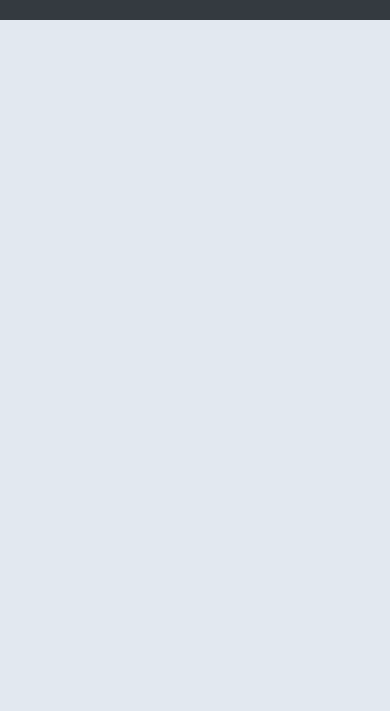
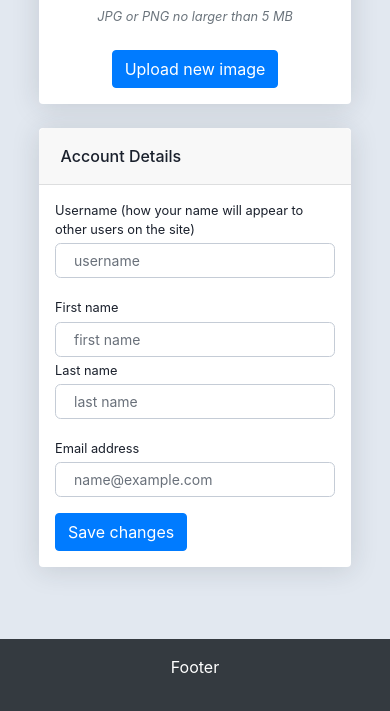
Before and after one commit to JackPflaum/RateMyIdea, a Django app: a page that uses RateMyIdea/templates/edit_profile.html in a window 390 px wide. Shown: the part 922-1633 px from the top of the page. Before the commit the page ends 942 px from the top, so only its background shows below. Run offline with Django 4.2, Linux system fonts and the light colour scheme; a user stored in the database is signed in; tables that the repository leaves empty hold one stand-in row (values such as "Sample post"); some libraries are stand-ins or nearby versions.

Commit message:
Used online bootstrap template to redesign 'edit_profile' page.

```diff
--- a/RateMyIdea/ideas/views.py
+++ b/RateMyIdea/ideas/views.py
@@ -203,7 +203,8 @@ def author(request, slug):
 @login_required
 def edit_profile(request, slug):
     """update author profile with the ability to change avatar and about info"""
-    context ={}
+    author = get_object_or_404(Author, slug=slug)
+    context ={'author': author}
     return render(request, 'edit_profile.html', context)
 
 
--- a/RateMyIdea/static/css/styles.css
+++ b/RateMyIdea/static/css/styles.css
@@ -188,7 +188,7 @@ a:hover {
 
 
 
-/*-------------------------------Author Page-------------------------------------*/
+/*-------------------------------Profile Page-------------------------------------*/
 .line-spacing p{
     margin-bottom: 0.5em;
 }
@@ -901,10 +901,61 @@ body{margin-top:20px;
         margin-left: 1rem;
         margin-right: 1rem;
     }
-/*
-    .btn-danger-soft {
-        color: #000;
-        background-color: #f1e0e3;
-        border-color: #f1e0e3;
-    }
-     */
+
+
+/*-------------------------------Edit Profile Page-------------------------------------*/
+.img-account-profile {
+    height: 10rem;
+}
+.rounded-circle {
+    border-radius: 50% !important;
+}
+.card {
+    box-shadow: 0 0.15rem 1.75rem 0 rgb(33 40 50 / 15%);
+}
+.card .card-header {
+    font-weight: 500;
+}
+.card-header:first-child {
+    border-radius: 0.35rem 0.35rem 0 0;
+}
+.card-header {
+    padding: 1rem 1.35rem;
+    margin-bottom: 0;
+    background-color: rgba(33, 40, 50, 0.03);
+    border-bottom: 1px solid rgba(33, 40, 50, 0.125);
+}
+.form-control, .dataTable-input {
+    display: block;
+    width: 100%;
+    padding: 0.875rem 1.125rem;
+    font-size: 0.875rem;
+    font-weight: 400;
+    line-height: 1;
+    color: #69707a;
+    background-color: #fff;
+    background-clip: padding-box;
+    border: 1px solid #c5ccd6;
+    -webkit-appearance: none;
+    -moz-appearance: none;
+    appearance: none;
+    border-radius: 0.35rem;
+    transition: border-color 0.15s ease-in-out, box-shadow 0.15s ease-in-out;
+}
+
+.nav-borders .nav-link.active {
+    color: #0061f2;
+    border-bottom-color: #0061f2;
+}
+.nav-borders .nav-link {
+    color: #69707a;
+    border-bottom-width: 0.125rem;
+    border-bottom-style: solid;
+    border-bottom-color: transparent;
+    padding-top: 0.5rem;
+    padding-bottom: 0.5rem;
+    padding-left: 0;
+    padding-right: 0;
+    margin-left: 1rem;
+    margin-right: 1rem;
+}
--- a/RateMyIdea/templates/edit_profile.html
+++ b/RateMyIdea/templates/edit_profile.html
@@ -4,13 +4,63 @@
 
 {% block content %}
 
-<div class="container">
-    <h1 class="text-center">Update Profile</h1>
-    <img class="profile-image text-center" src="" alt="profile-avatar">
-    <p>Update Avatar:</p>
-    <p>About:</p>
-    <p>Update password:</p>
-    <p>Delete account.</p>
+<div class="container px-4 mt-4">
+    <!-- Profile page navigation-->
+    {% include 'profile_navigation_bar.html' %}
+
+    <hr class="mt-0 mb-4">
+    <div class="row">
+        <div class="col-xl-4">
+            <!-- Profile picture card-->
+            <div class="card mb-4 mb-xl-0">
+                <div class="card-header">Profile Picture</div>
+                <div class="card-body text-center">
+                    <!-- Profile picture image-->
+                    <img class="img-account-profile rounded-circle mb-2" src="http://bootdey.com/img/Content/avatar/avatar1.png" alt="">
+                    <!-- Profile picture help block-->
+                    <div class="small font-italic text-muted mb-4">JPG or PNG no larger than 5 MB</div>
+                    <!-- Profile picture upload button-->
+                    <button class="btn btn-primary" type="button">Upload new image</button>
+                </div>
+            </div>
+        </div>
+        <div class="col-xl-8">
+            <!-- Account details card-->
+            <div class="card mb-4">
+                <div class="card-header">Account Details</div>
+                <div class="card-body">
+                    <form method="post">
+                        {% csrf_token %}
+                        <!-- Form Group (username)-->
+                        <div class="mb-3">
+                            <label class="small mb-1" for="inputUsername">Username (how your name will appear to other users on the site)</label>
+                            <input class="form-control" id="inputUsername" type="text" placeholder="Enter your username" value="username">
+                        </div>
+                        <!-- Form Row-->
+                        <div class="row gx-3 mb-3">
+                            <!-- Form Group (first name)-->
+                            <div class="col-md-6">
+                                <label class="small mb-1" for="inputFirstName">First name</label>
+                                <input class="form-control" id="inputFirstName" type="text" placeholder="Enter your first name" value="first name">
+                            </div>
+                            <!-- Form Group (last name)-->
+                            <div class="col-md-6">
+                                <label class="small mb-1" for="inputLastName">Last name</label>
+                                <input class="form-control" id="inputLastName" type="text" placeholder="Enter your last name" value="last name">
+                            </div>
+                        </div>
+                        <!-- Form Group (email address)-->
+                        <div class="mb-3">
+                            <label class="small mb-1" for="inputEmailAddress">Email address</label>
+                            <input class="form-control" id="inputEmailAddress" type="email" placeholder="Enter your email address" value="name@example.com">
+                        </div>
+                        <!-- Save changes button-->
+                        <button class="btn btn-primary" type="button">Save changes</button>
+                    </form>
+                </div>
+            </div>
+        </div>
+    </div>
 </div>
 
 {% endblock %}
```
